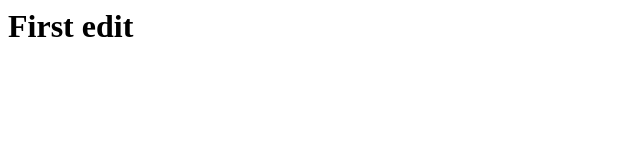
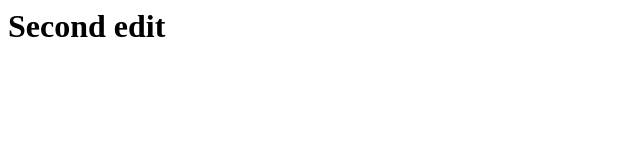
Before and after one commit to ivillamil/Apitester, a plain HTML site: page index.html in a window 1280 px wide. Shown: the whole page, without its empty margins (0-640 px from the left). Drawn offline with Linux system fonts and the light colour scheme.

Commit message:
second test to deployhq

```diff
--- a/index.html
+++ b/index.html
@@ -1 +1 @@
-<h1>First edit</h1>
+<h1>Second edit</h1>
```
